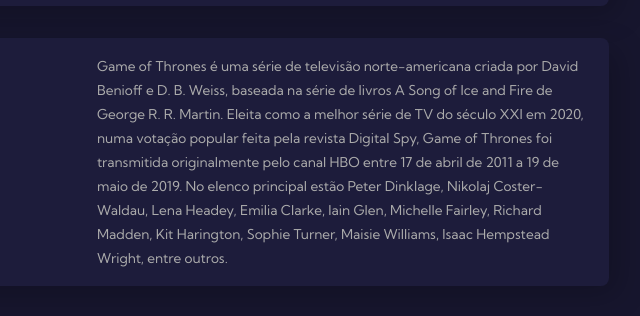
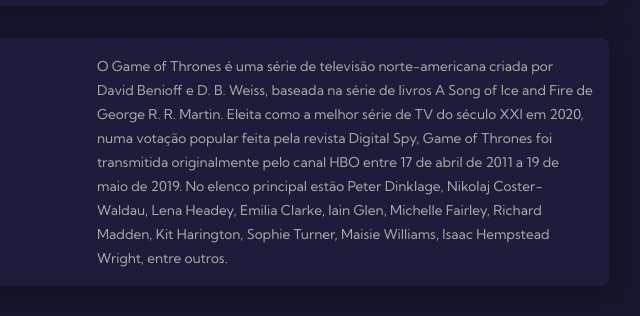
Before and after one commit to nataliamilani/7daysofcode-github, a plain HTML site: page index.html in a window 1280 px wide. Shown: the part 588-904 px from the top of the page, 543-1183 px from the left. Drawn offline with Linux system fonts and the light colour scheme.

Commit message:
Gerando um conflito no arquivo para resolver

```diff
--- a/index.html
+++ b/index.html
@@ -92,7 +92,7 @@
           </div>
         </div>
         <div class="movie-description">
-          <span>Game of Thrones é uma série de televisão norte-americana criada por David Benioff e D. B. Weiss, baseada na série de livros A Song of Ice and Fire de George R. R. Martin. Eleita como a melhor série de TV do século XXI em 2020, numa votação popular feita pela revista Digital Spy, Game of Thrones foi transmitida originalmente pelo canal HBO entre 17 de abril de 2011 a 19 de maio de 2019. No elenco principal estão Peter Dinklage, Nikolaj Coster-Waldau, Lena Headey, Emilia Clarke, Iain Glen, Michelle Fairley, Richard Madden, Kit Harington, Sophie Turner, Maisie Williams, Isaac Hempstead Wright, entre outros.</span>
+          <span>O Game of Thrones é uma série de televisão norte-americana criada por David Benioff e D. B. Weiss, baseada na série de livros A Song of Ice and Fire de George R. R. Martin. Eleita como a melhor série de TV do século XXI em 2020, numa votação popular feita pela revista Digital Spy, Game of Thrones foi transmitida originalmente pelo canal HBO entre 17 de abril de 2011 a 19 de maio de 2019. No elenco principal estão Peter Dinklage, Nikolaj Coster-Waldau, Lena Headey, Emilia Clarke, Iain Glen, Michelle Fairley, Richard Madden, Kit Harington, Sophie Turner, Maisie Williams, Isaac Hempstead Wright, entre outros.</span>
         </div>
       </div>
     </div>
```
